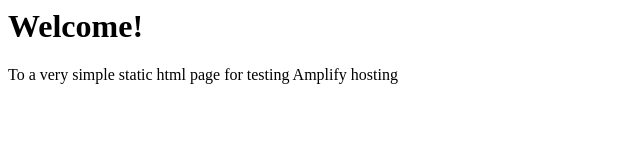
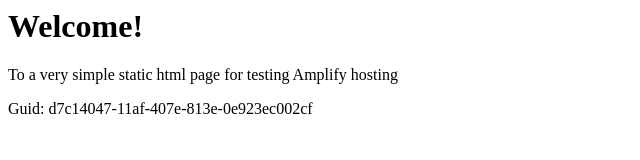
Before and after one commit to aws-aemilia-cdg/Github-PR-Commit-Integration-Test-DoNotTouch-Gith-P5X5MO5I-v1-prod-eu-west-3, a website: page src/index.html in a window 1280 px wide. Shown: the whole page, without its empty margins (0-640 px from the left). Drawn offline with Linux system fonts and the light colour scheme.

Commit message:
commit from integ tests

```diff
--- a/src/index.html
+++ b/src/index.html
@@ -1,3 +1,5 @@
+
+
 <html lang="en">
 
 <head>
@@ -10,6 +12,6 @@
 <body>
     <h1>Welcome!</h1>
     <p>To a very simple static html page for testing Amplify hosting</p>
-</body>
+    <p>Guid: d7c14047-11af-407e-813e-0e923ec002cf</p></body>
 
 </html>
```
